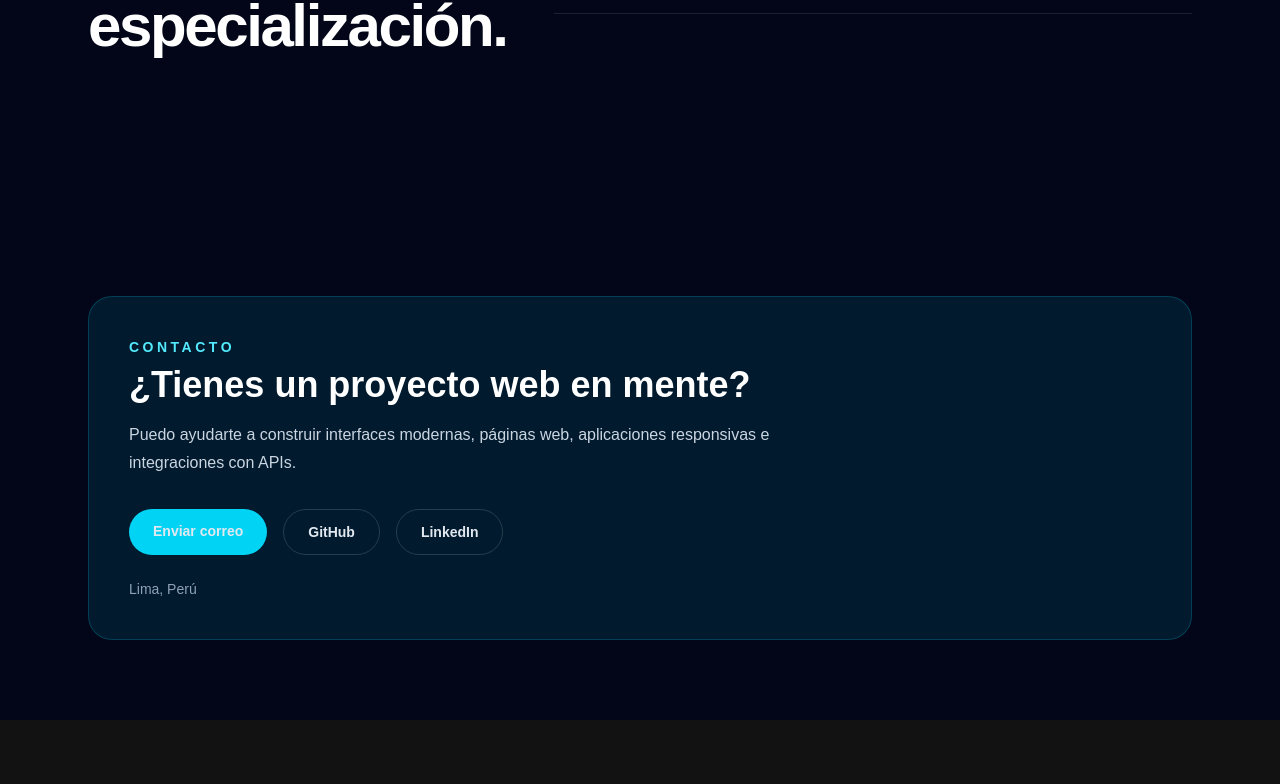
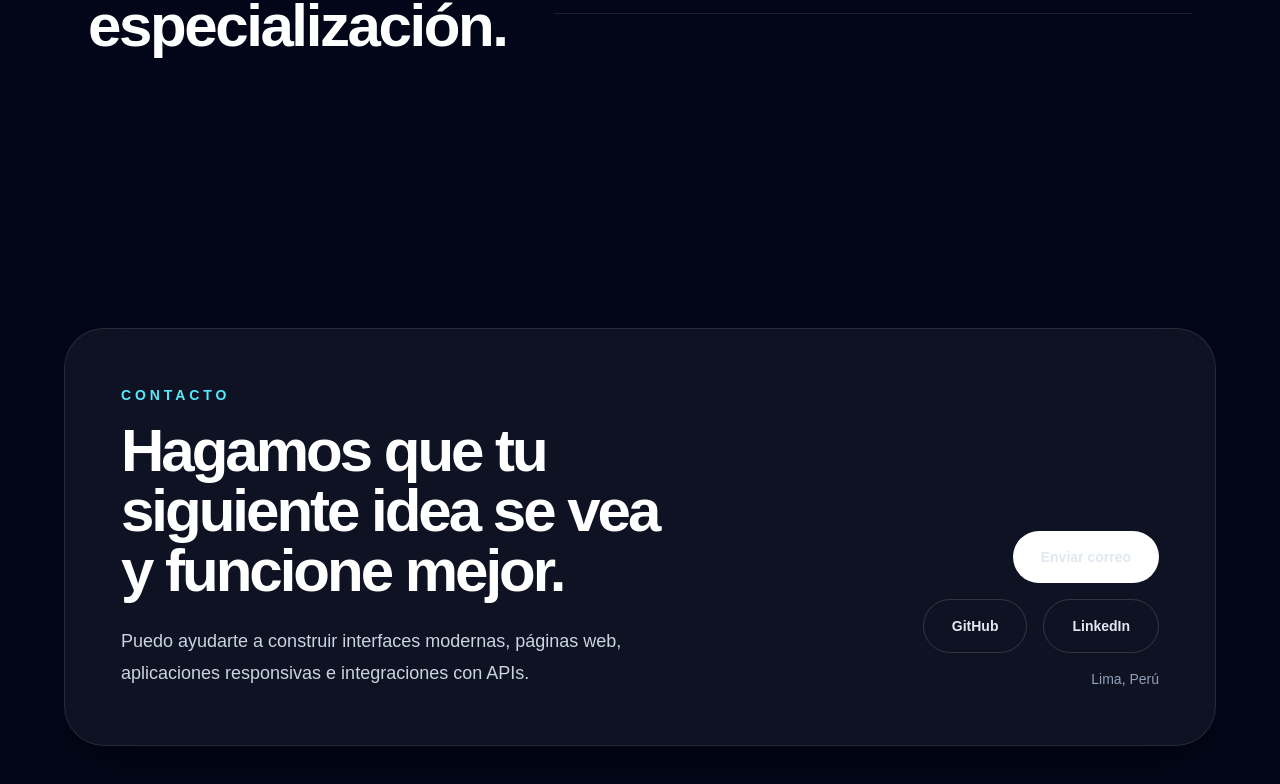
Before and after one commit to VaCris/portfolio, a Next.js app: page / in a window 1280 px wide. Shown: the part 5124-5908 px from the top of the page. Before the commit the page ends 5844 px from the top, so only its background shows below. Built offline with nearby package versions, Linux system fonts and the light colour scheme.

Commit message:
style: redesign cta with premium glass panel

```diff
--- a/components/sections/CTASection.tsx
+++ b/components/sections/CTASection.tsx
@@ -2,34 +2,40 @@ import { profile } from "@/data/portfolio";
 
 export function CTASection() {
   return (
-    <section id="contacto" className="mx-auto max-w-6xl px-6 py-20">
-      <div className="rounded-3xl border border-cyan-400/20 bg-cyan-400/10 p-8 md:p-10">
-        <p className="mb-2 text-sm font-semibold uppercase tracking-[0.25em] text-cyan-300">
+    <section id="contacto" className="relative px-6 py-28">
+      <div className="absolute inset-x-0 bottom-0 -z-10 h-96 bg-gradient-to-t from-cyan-300/10 to-transparent" />
+
+      <div className="mx-auto max-w-6xl overflow-hidden rounded-[2.5rem] border border-white/10 bg-white/[0.05] p-8 shadow-2xl shadow-black/40 backdrop-blur-2xl md:p-14">
+        <div className="grid gap-10 lg:grid-cols-[1.1fr_0.9fr] lg:items-end">
+          <div>
+            <p className="mb-4 text-sm font-semibold uppercase tracking-[0.28em] text-cyan-300">
               Contacto
             </p>
 
-        <h2 className="text-3xl font-bold text-white md:text-4xl">
-          ¿Tienes un proyecto web en mente?
+            <h2 className="max-w-3xl text-4xl font-black tracking-[-0.05em] text-white md:text-6xl">
+              Hagamos que tu siguiente idea se vea y funcione mejor.
             </h2>
 
-        <p className="mt-4 max-w-2xl leading-7 text-slate-300">
+            <p className="mt-6 max-w-2xl text-lg leading-8 text-slate-300">
               Puedo ayudarte a construir interfaces modernas, páginas web,
               aplicaciones responsivas e integraciones con APIs.
             </p>
+          </div>
 
-        <div className="mt-8 flex flex-col gap-4 sm:flex-row">
+          <div className="flex flex-col gap-4 lg:items-end">
             <a
               href={`mailto:${profile.email}`}
-            className="rounded-full bg-cyan-400 px-6 py-3 text-center text-sm font-bold text-slate-950 transition hover:bg-cyan-300"
+              className="w-full rounded-full bg-white px-7 py-4 text-center text-sm font-bold text-slate-950 transition hover:scale-[1.02] hover:bg-cyan-200 sm:w-auto"
             >
               Enviar correo
             </a>
 
+            <div className="flex w-full flex-col gap-4 sm:flex-row lg:w-auto">
               <a
                 href={profile.github}
                 target="_blank"
                 rel="noreferrer"
-            className="rounded-full border border-white/15 px-6 py-3 text-center text-sm font-bold text-white transition hover:bg-white/10"
+                className="rounded-full border border-white/15 px-7 py-4 text-center text-sm font-bold text-white transition hover:bg-white/10"
               >
                 GitHub
               </a>
@@ -38,13 +44,15 @@ export function CTASection() {
                 href={profile.linkedin}
                 target="_blank"
                 rel="noreferrer"
-            className="rounded-full border border-white/15 px-6 py-3 text-center text-sm font-bold text-white transition hover:bg-white/10"
+                className="rounded-full border border-white/15 px-7 py-4 text-center text-sm font-bold text-white transition hover:bg-white/10"
               >
                 LinkedIn
               </a>
             </div>
 
-        <p className="mt-6 text-sm text-slate-400">{profile.location}</p>
+            <p className="text-sm text-slate-400">{profile.location}</p>
+          </div>
+        </div>
       </div>
     </section>
   );
```
Lines whose indentation alone changed are shown as unchanged.
